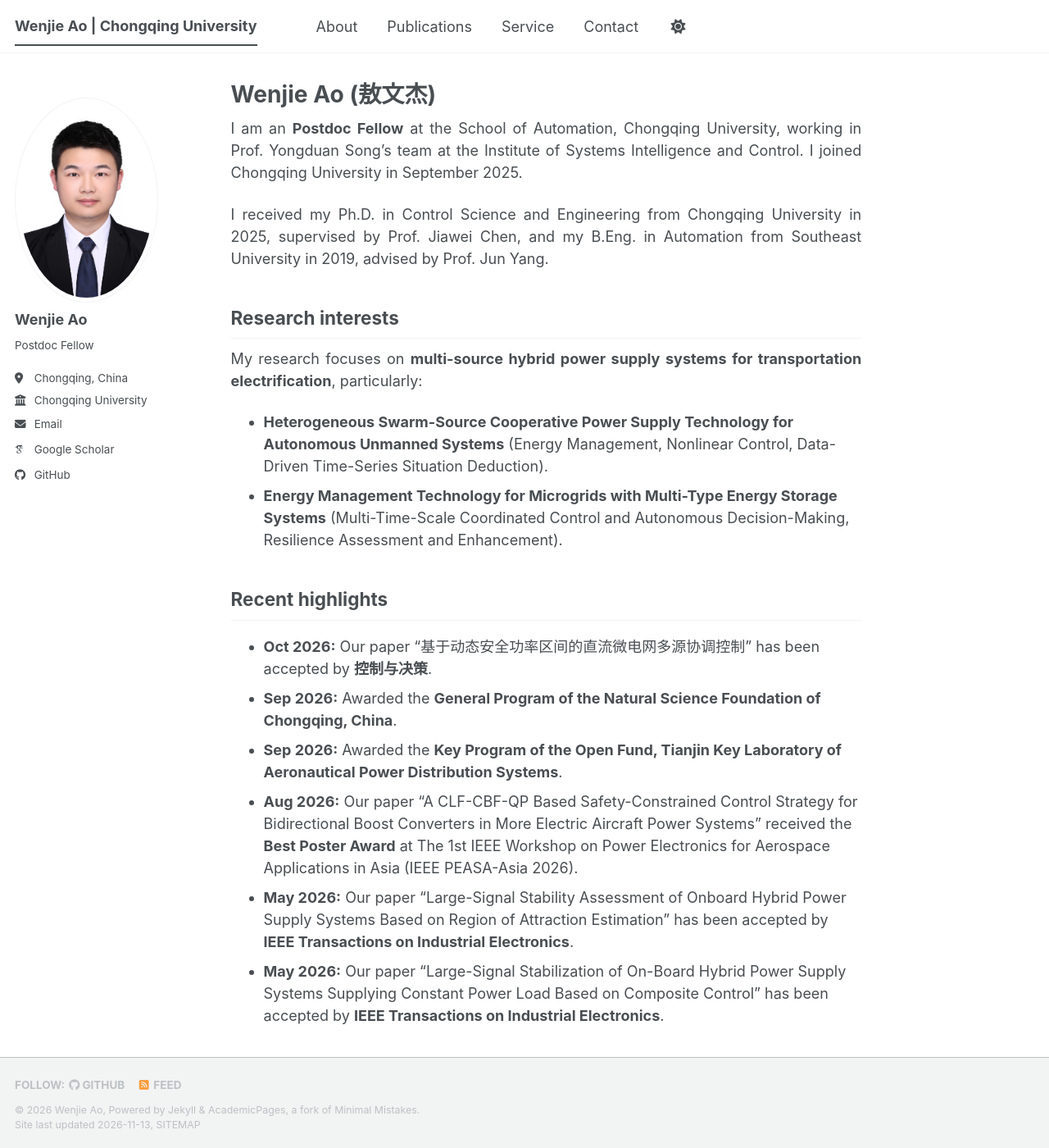
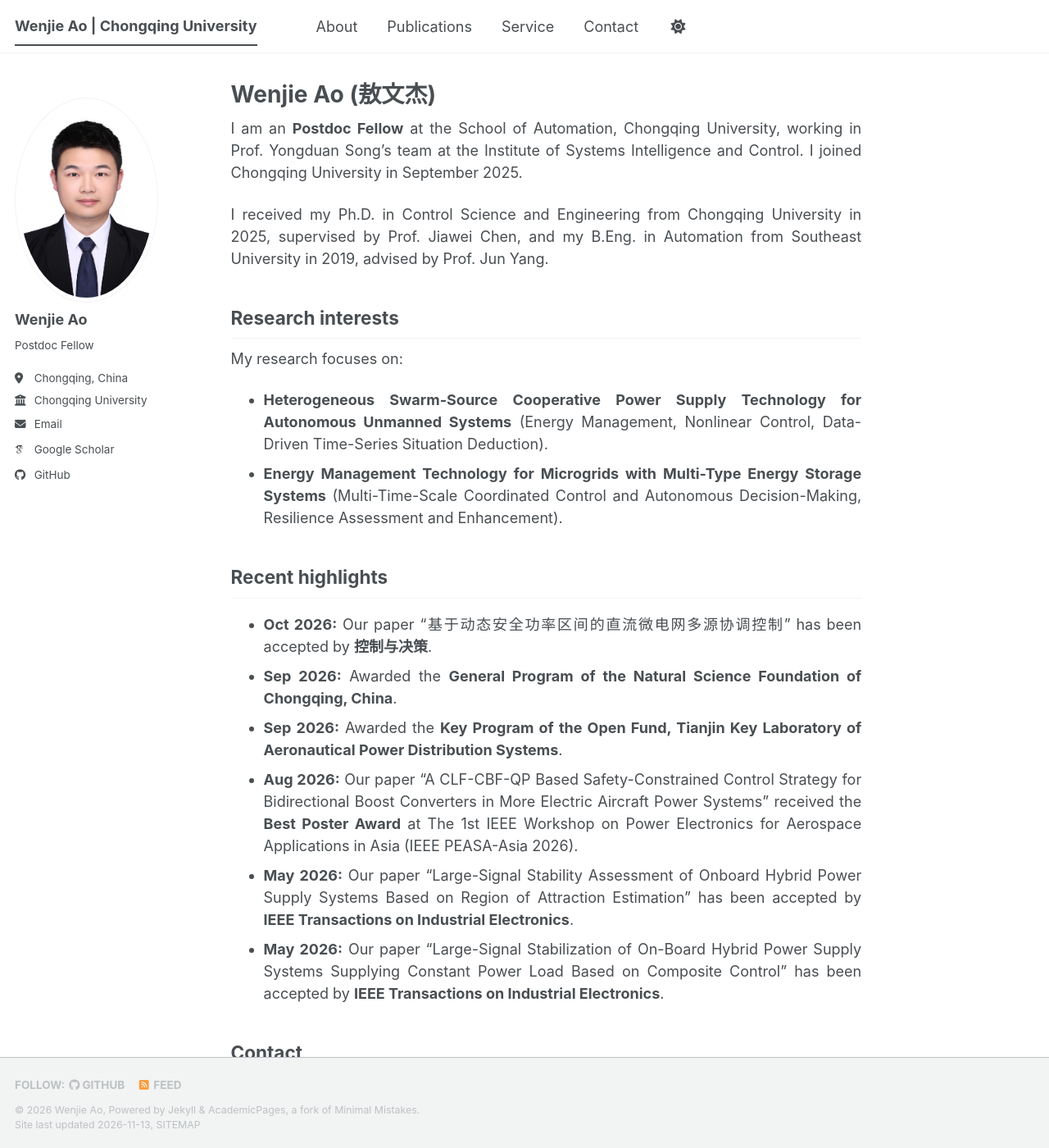
Before and after one commit to aowenjie-cyber/aowenjie-cyber.github.io, a Jekyll site: the page built from _pages/about.md, in a window 1280 px wide and 1400 px high. Shown: the whole window at 82% size. Built offline with Jekyll 4.4.1, drawn with Linux system fonts in a browser that asks for light colours; some web fonts are replaced; a script bundle is joined from its source files by our own code; library files that are not in the unit come from our copies.

Commit message:
更新了主页介绍

```diff
--- a/_layouts/default.html
+++ b/_layouts/default.html
@@ -7,7 +7,8 @@ layout: compress
 <!doctype html>
 <html lang="{{ site.locale | slice: 0,2 }}" class="no-js"{% if site.site_theme == "dark" %} data-theme="dark"{% endif %}>
   <style>
-  .page__content p {
+  .page__content p{% if page.url == '/' %},
+  .page__content ul > li{% endif %} {
       text-align: justify;
   }
   </style>
--- a/_pages/about.md
+++ b/_pages/about.md
@@ -13,7 +13,7 @@ I received my Ph.D. in Control Science and Engineering from Chongqing University
 
 ## Research interests
 
-My research focuses on **multi-source hybrid power supply systems for transportation electrification**, particularly:
+My research focuses on:
 
 - **Heterogeneous Swarm-Source Cooperative Power Supply Technology for Autonomous Unmanned Systems**
 (Energy Management, Nonlinear Control, Data-Driven Time-Series Situation Deduction).
```
